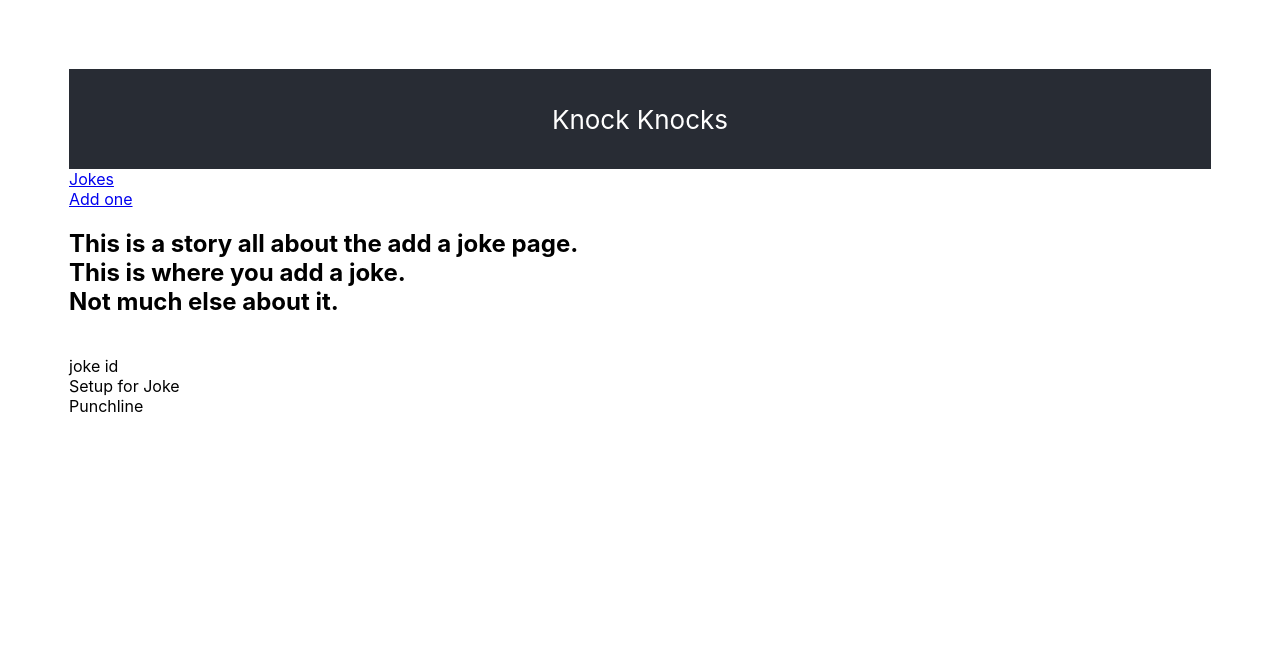
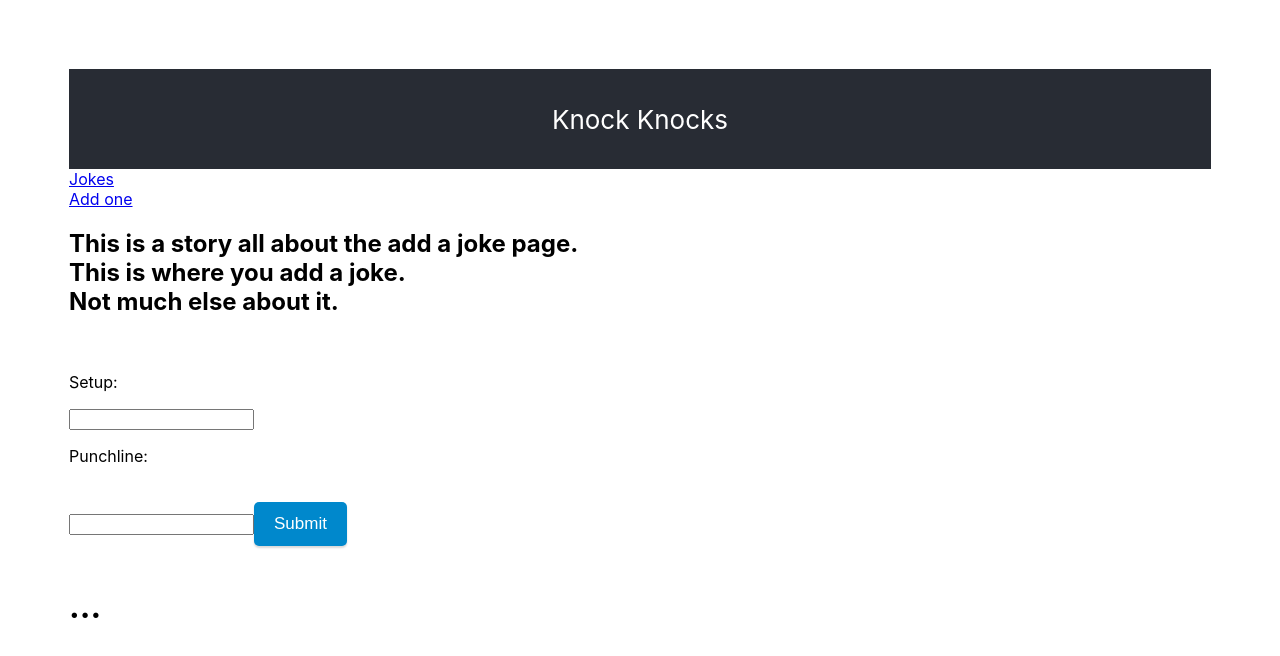
Before and after one commit to BrianLoveGa/frontend-mernLab, a React (Create React App) app in the folder jokesters/: page /jokes/add in a window 1280 px wide. Shown: the top 656 px of the page. Built offline with nearby package versions, Linux system fonts and the light colour scheme.

Commit message:
Updated and allllllmost got the button working now

```diff
--- a/jokesters/src/Jokeadd.js
+++ b/jokesters/src/Jokeadd.js
@@ -1,7 +1,22 @@
-import React, { Component } from 'react';
-import './App.css';
+import React, { Component } from "react";
+import "./App.css";
 
 export default class Jokeadd extends Component {
+  constructor() {
+    super();
+    this.state = {
+      setup: "",
+      punchline: ""
+    };
+    this.myChangeHandler = this.myChangeHandler.bind(this);
+  }
+
+  myChangeHandler = event => {
+    let nam = event.target.name;
+    let val = event.target.value;
+    this.setState({ [nam]: val });
+  };
+
   render() {
     return (
       <div>
@@ -14,19 +29,18 @@ export default class Jokeadd extends Component {
         </h2>
         <br></br>
         <form>
-					<label for="id">joke id</label>
-					<br></br>
-					{/* <input> type="text" name="id" value="Joke id (a number)" </input> */}
-					<label for="setup">Setup for Joke</label>
-					<br></br>
-					{/* <input>type="text" name="setup" value=" Joke set-up "</input> */}
-					<label for="punchline">Punchline </label>
-					{/* <input>
-						{' '}
-						type="text" name="punchline"value="and the funny punchline"{' '}
-					</input>
-					<input> class="button" type="submit" value="Add your joke"</input> */}
+          <p>Setup:</p>
+          <input type="text" name="setup" onChange={this.myChangeHandler} />
+          <p>Punchline:</p>
+          <input type="text" name="punchline" onChange={this.myChangeHandler} />
+
+          <button type="submit">Submit</button>
+
+          {/*<input type="submit" onClick={}*/}
         </form>
+        <h1>
+          {this.state.setup} ... {this.state.punchline}
+        </h1>
       </div>
     );
   }
```
Lines whose indentation alone changed are shown as unchanged.
